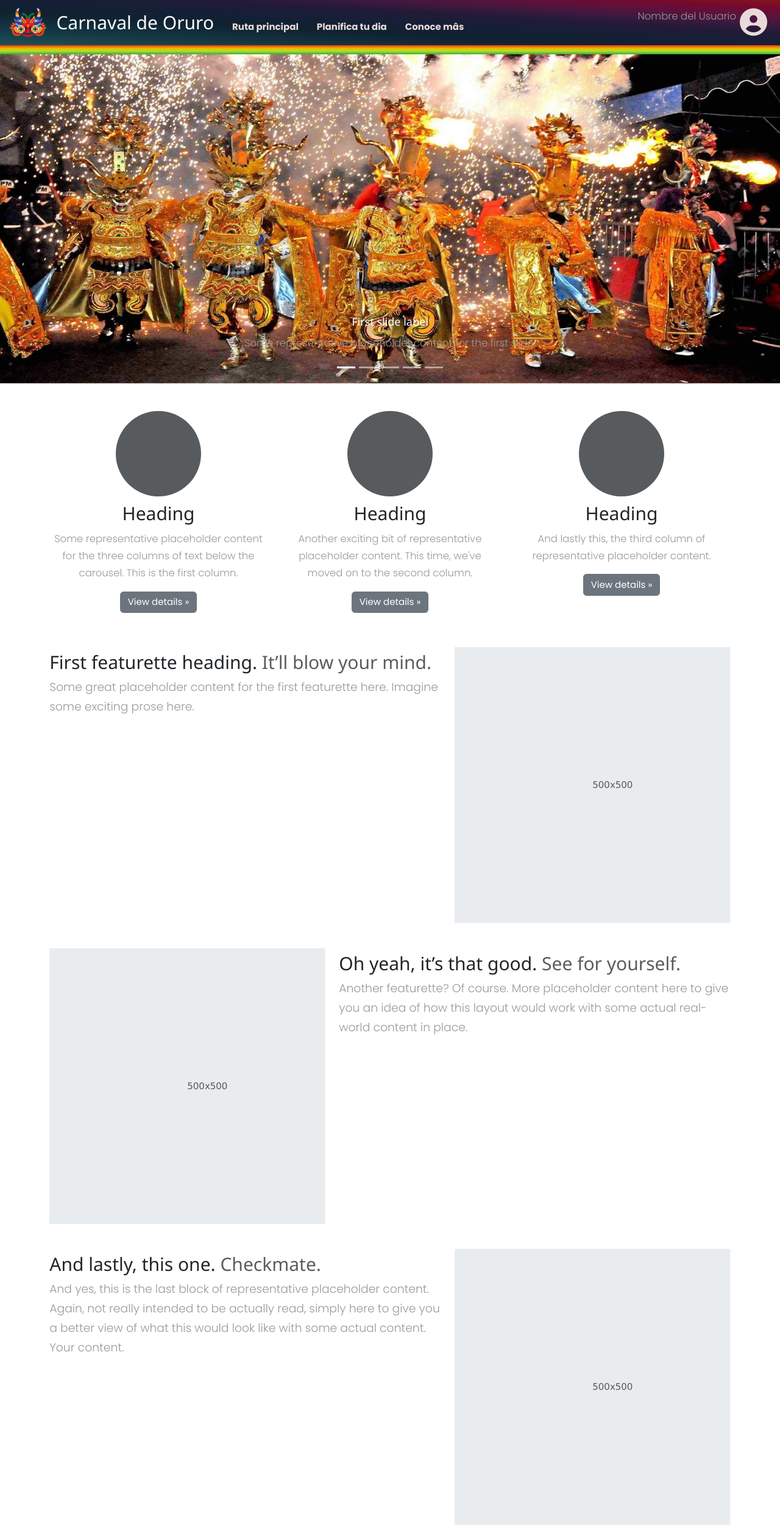
After one commit to aevillalobosvela/proyecto_Carnaval_Oruro_SIG, a Django app: page /conoce/ in a window 1280 px wide. The commit adds this page. Shown: the whole page at 61% size. Run offline with Django 4.2, Linux system fonts and the light colour scheme; some libraries are stand-ins or nearby versions.

Commit message:
update 6 files

```diff
--- a/myapp/static/css/styles.css
+++ b/myapp/static/css/styles.css
@@ -11,7 +11,6 @@ body {
 }
 
 body {
-  background-image: url("/static/img/fondocar.png");
   background-size: cover;
   background-position: center;
 }
@@ -72,6 +71,8 @@ body {
 }
 
 /* ---------------------------------------------------------------------------------- */
+
+
 /* ---------------------------------------------------------------------------------- */
 
 /*
--- a/myapp/templates/base.html
+++ b/myapp/templates/base.html
@@ -26,6 +26,9 @@
         href="https://fonts.googleapis.com/css?family=Nunito:200,200i,300,300i,400,400i,600,600i,700,700i,800,800i,900,900i"
         rel="stylesheet">
     <link rel="stylesheet" href="https://cdnjs.cloudflare.com/ajax/libs/font-awesome/5.15.4/css/all.min.css">
+    <link rel="icon" href="https://getbootstrap.com/docs/5.3/assets/img/favicons/favicon.ico">
+    <meta name="theme-color" content="#712cf9">
+
 
     <script src="{% static '/js/jquery-3.6.0.min.js' %}"></script>
     <script>
@@ -41,6 +44,7 @@
     <script src="https://cdn.datatables.net/1.13.7/js/jquery.dataTables.min.js"></script>
     <script src="https://cdn.datatables.net/buttons/2.1.1/js/dataTables.buttons.min.js"></script>
     <script src="https://kit.fontawesome.com/b06183c7c4.js" crossorigin="anonymous"></script>
+    <script src="https://cdn.jsdelivr.net/npm/bootstrap@5.3.3/dist/js/bootstrap.bundle.min.js" integrity="sha384-YvpcrYf0tY3lHB60NNkmXc5s9fDVZLESaAA55NDzOxhy9GkcIdslK1eN7N6jIeHz" crossorigin="anonymous"></script>
 </head>
 
 <body>
@@ -59,13 +63,13 @@
                 <div class="collapse navbar-collapse" id="navbarSupportedContent">
                     <ul class="navbar-nav mx-3">
                         <li class=" nav-item mx-3 mt-3 text-white">
-                            <a class="fontbolnav" href="/"><b>Mapa</b></a>
+                            <a class="fontbolnav" href="/"><b>Ruta principal</b></a>
                         </li>
                         <li class=" nav-item mx-3 mt-3 text-white">
-                            <a class="fontbolnav" href="/"><b>Actividades</b></a>
+                            <a class="fontbolnav" href="/planifica/"><b>Planifica tu dia</b></a>
                         </li>
                         <li class=" nav-item mx-3 mt-3 text-white">
-                            <a class="fontbolnav" href="/"><b>Informacion</b></a>
+                            <a class="fontbolnav" href="/conoce/"><b>Conoce mâs</b></a>
                         </li>
                     </ul>
                     <ul class="navbar-nav ms-auto">
--- /dev/null
+++ b/myapp/templates/conoce.html
@@ -0,0 +1,184 @@
+{% extends 'base.html' %} {% block content %}
+{% load static %}
+<div class="main">
+
+    <div id="carouselExampleCaptions" class="carousel slide">
+        <div class="carousel-indicators">
+            <button type="button" data-bs-target="#carouselExampleCaptions" data-bs-slide-to="0" class="active"
+                aria-current="true" aria-label="Slide 1"></button>
+            <button type="button" data-bs-target="#carouselExampleCaptions" data-bs-slide-to="1"
+                aria-label="Slide 2"></button>
+            <button type="button" data-bs-target="#carouselExampleCaptions" data-bs-slide-to="2"
+                aria-label="Slide 3"></button>
+            <button type="button" data-bs-target="#carouselExampleCaptions" data-bs-slide-to="3"
+                aria-label="Slide 4"></button>
+            <button type="button" data-bs-target="#carouselExampleCaptions" data-bs-slide-to="4"
+                aria-label="Slide 5"></button>
+        </div>
+        <div class="carousel-inner">
+            <div class="carousel-item active">
+                <img src="{% static '/img/oruro3.jpg' %}" width="1000" height="540" class="d-block w-100" alt="...">
+                <div class="carousel-caption d-none d-md-block">
+                    <h5>First slide label</h5>
+                    <p>Some representative placeholder content for the first slide.</p>
+                </div>
+            </div>
+            <div class="carousel-item">
+                <img src="{% static '/img/oruro2.jpg' %}" width="1000" height="540" class="d-block w-100" alt="...">
+                <div class="carousel-caption d-none d-md-block">
+                    <h5>Second slide label</h5>
+                    <p>Some representative placeholder content for the second slide.</p>
+                </div>
+            </div>
+            <div class="carousel-item">
+                <img src="{% static '/img/oruro1.jpg' %}" width="1000" height="540" class="d-block w-100" alt="...">
+                <div class="carousel-caption d-none d-md-block">
+                    <h5>Third slide label</h5>
+                    <p>Some representative placeholder content for the third slide.</p>
+                </div>
+            </div>
+            <div class="carousel-item">
+                <img src="{% static '/img/oruro4.jpg' %}" width="1000" height="540" class="d-block w-100" alt="...">
+                <div class="carousel-caption d-none d-md-block">
+                    <h5>Third slide label</h5>
+                    <p>Some representative placeholder content for the third slide.</p>
+                </div>
+            </div>
+            <div class="carousel-item">
+                <img src="{% static '/img/oruro5.jpg' %}" width="1000" height="540" class="d-block w-100" alt="...">
+                <div class="carousel-caption d-none d-md-block">
+                    <h5>Third slide label</h5>
+                    <p>Some representative placeholder content for the third slide.</p>
+                </div>
+            </div>
+        </div>
+        <button class="carousel-control-prev" type="button" data-bs-target="#carouselExampleCaptions"
+            data-bs-slide="prev">
+            <span class="carousel-control-prev-icon" aria-hidden="true"></span>
+            <span class="visually-hidden">Previous</span>
+        </button>
+        <button class="carousel-control-next" type="button" data-bs-target="#carouselExampleCaptions"
+            data-bs-slide="next">
+            <span class="carousel-control-next-icon" aria-hidden="true"></span>
+            <span class="visually-hidden">Next</span>
+        </button>
+    </div>
+
+    <div class="container marketing mt-5">
+
+        <!-- Three columns of text below the carousel -->
+        <div class="row">
+            <div class="col-lg-4 text-center">
+                <svg class="bd-placeholder-img rounded-circle" width="140" height="140"
+                    xmlns="http://www.w3.org/2000/svg" role="img" aria-label="Placeholder"
+                    preserveAspectRatio="xMidYMid slice" focusable="false">
+                    <title>Placeholder</title>
+                    <rect width="100%" height="100%" fill="var(--bs-secondary-color)"></rect>
+                </svg>
+                <h2 class="fw-normal">Heading</h2>
+                <p>Some representative placeholder content for the three columns of text below the carousel. This is the
+                    first column.</p>
+                <p><a class="btn btn-secondary" href="https://getbootstrap.com/docs/5.3/examples/carousel/#">View
+                        details »</a></p>
+            </div><!-- /.col-lg-4 -->
+            <div class="col-lg-4 text-center">
+                <svg class="bd-placeholder-img rounded-circle" width="140" height="140"
+                    xmlns="http://www.w3.org/2000/svg" role="img" aria-label="Placeholder"
+                    preserveAspectRatio="xMidYMid slice" focusable="false">
+                    <title>Placeholder</title>
+                    <rect width="100%" height="100%" fill="var(--bs-secondary-color)"></rect>
+                </svg>
+                <h2 class="fw-normal">Heading</h2>
+                <p>Another exciting bit of representative placeholder content. This time, we've moved on to the second
+                    column.</p>
+                <p><a class="btn btn-secondary" href="https://getbootstrap.com/docs/5.3/examples/carousel/#">View
+                        details »</a></p>
+            </div><!-- /.col-lg-4 -->
+            <div class="col-lg-4 text-center">
+                <svg class="bd-placeholder-img rounded-circle" width="140" height="140"
+                    xmlns="http://www.w3.org/2000/svg" role="img" aria-label="Placeholder"
+                    preserveAspectRatio="xMidYMid slice" focusable="false">
+                    <title>Placeholder</title>
+                    <rect width="100%" height="100%" fill="var(--bs-secondary-color)"></rect>
+                </svg>
+                <h2 class="fw-normal">Heading</h2>
+                <p>And lastly this, the third column of representative placeholder content.</p>
+                <p><a class="btn btn-secondary" href="https://getbootstrap.com/docs/5.3/examples/carousel/#">View
+                        details »</a></p>
+            </div><!-- /.col-lg-4 -->
+        </div><!-- /.row -->
+
+
+        <!-- START THE FEATURETTES -->
+
+        <hr class="featurette-divider">
+
+        <div class="row featurette">
+            <div class="col-md-7">
+                <h2 class="featurette-heading fw-normal lh-1">First featurette heading. <span
+                        class="text-body-secondary">It’ll blow your mind.</span></h2>
+                <p class="lead">Some great placeholder content for the first featurette here. Imagine some exciting
+                    prose here.</p>
+            </div>
+            <div class="col-md-5">
+                <svg class="bd-placeholder-img bd-placeholder-img-lg featurette-image img-fluid mx-auto" width="500"
+                    height="500" xmlns="http://www.w3.org/2000/svg" role="img" aria-label="Placeholder: 500x500"
+                    preserveAspectRatio="xMidYMid slice" focusable="false">
+                    <title>Placeholder</title>
+                    <rect width="100%" height="100%" fill="var(--bs-secondary-bg)"></rect><text x="50%" y="50%"
+                        fill="var(--bs-secondary-color)" dy=".3em">500x500</text>
+                </svg>
+            </div>
+        </div>
+
+        <hr class="featurette-divider">
+
+        <div class="row featurette">
+            <div class="col-md-7 order-md-2">
+                <h2 class="featurette-heading fw-normal lh-1">Oh yeah, it’s that good. <span
+                        class="text-body-secondary">See for yourself.</span></h2>
+                <p class="lead">Another featurette? Of course. More placeholder content here to give you an idea of how
+                    this layout would work with some actual real-world content in place.</p>
+            </div>
+            <div class="col-md-5 order-md-1">
+                <svg class="bd-placeholder-img bd-placeholder-img-lg featurette-image img-fluid mx-auto" width="500"
+                    height="500" xmlns="http://www.w3.org/2000/svg" role="img" aria-label="Placeholder: 500x500"
+                    preserveAspectRatio="xMidYMid slice" focusable="false">
+                    <title>Placeholder</title>
+                    <rect width="100%" height="100%" fill="var(--bs-secondary-bg)"></rect><text x="50%" y="50%"
+                        fill="var(--bs-secondary-color)" dy=".3em">500x500</text>
+                </svg>
+            </div>
+        </div>
+
+        <hr class="featurette-divider">
+
+        <div class="row featurette">
+            <div class="col-md-7">
+                <h2 class="featurette-heading fw-normal lh-1">And lastly, this one. <span
+                        class="text-body-secondary">Checkmate.</span></h2>
+                <p class="lead">And yes, this is the last block of representative placeholder content. Again, not really
+                    intended to be actually read, simply here to give you a better view of what this would look like
+                    with some actual content. Your content.</p>
+            </div>
+            <div class="col-md-5">
+                <svg class="bd-placeholder-img bd-placeholder-img-lg featurette-image img-fluid mx-auto" width="500"
+                    height="500" xmlns="http://www.w3.org/2000/svg" role="img" aria-label="Placeholder: 500x500"
+                    preserveAspectRatio="xMidYMid slice" focusable="false">
+                    <title>Placeholder</title>
+                    <rect width="100%" height="100%" fill="var(--bs-secondary-bg)"></rect><text x="50%" y="50%"
+                        fill="var(--bs-secondary-color)" dy=".3em">500x500</text>
+                </svg>
+            </div>
+        </div>
+
+        <hr class="featurette-divider">
+
+        <!-- /END THE FEATURETTES -->
+
+    </div><!-- /.container -->
+
+
+</div>
+
+{% endblock %}
--- a/myapp/urls.py
+++ b/myapp/urls.py
@@ -7,6 +7,9 @@ urlpatterns = [
     path("", views.inicio, name="inicio"),
     path("login/", views.login, name="login"),
     path("registro/", views.registro, name="registro"),
+    path("conoce/", views.conoce, name="conoce"),
+    path("planifica/", views.planifica, name="planifica"),
+
 
     path("logout/", views.signout, name="logout"),
     path("about/", views.about),
--- a/myapp/views.py
+++ b/myapp/views.py
@@ -41,6 +41,12 @@ def login(request):
         else:
             login(request, user)
             return redirect("inicio")
+
+def conoce(request):
+    return render(request, "conoce.html")
+
+def planifica(request):
+    return render(request, "planifica.html")
 
 def registro(request):
     if request.method == "GET":
@@ -90,6 +96,8 @@ def registro(request):
             "signup.html",
             {"form": UserCreationForm, "error": "Los Passwords no coinciden"},
         )
+
+
 
 
 def signup(request):
```
Also changed, not shown: myapp/templates/planifica.html (added, +25 -0 lines), myapp/static/img/oruro1.jpg (added), myapp/static/img/oruro2.jpg (added), myapp/static/img/oruro3.jpg (added), myapp/static/img/oruro4.jpg (added), myapp/static/img/oruro5.jpg (added).
